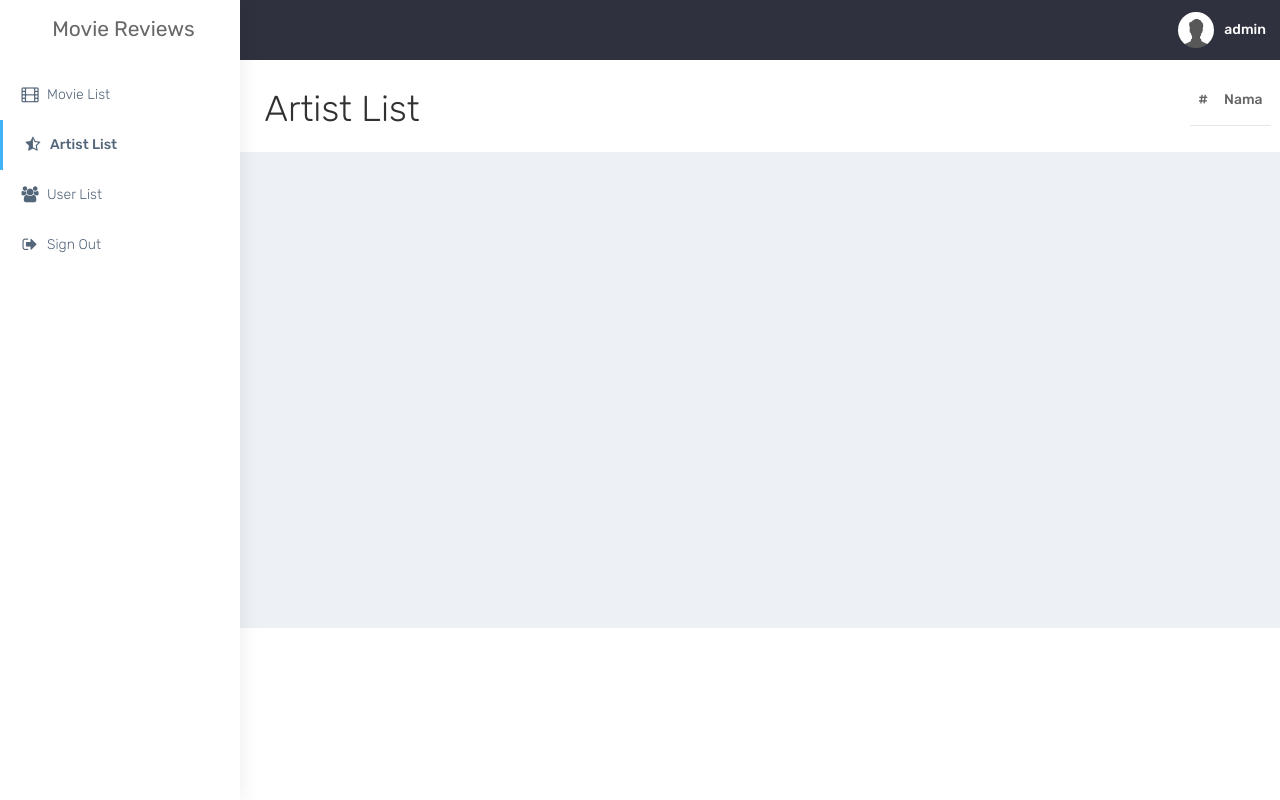
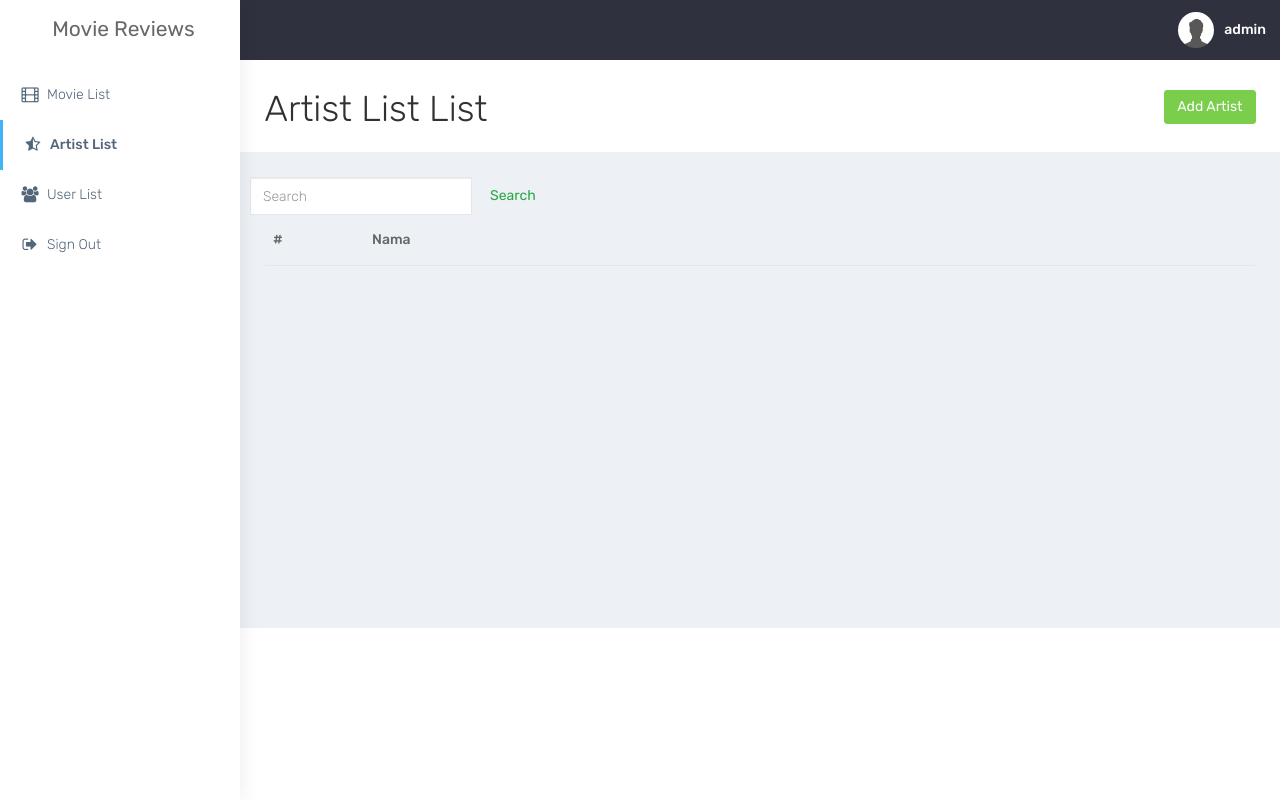
Before and after one commit to yunikechristina/proyeksoa, a PHP site: page /view/artist-admin.php in a window 1280 px wide. Run offline with PHP 8.4, Linux system fonts and the light colour scheme; a user stored in the database is signed in; lists and menus that the app fills with data are empty.

Commit message:
laporan SOA

```diff
--- a/movieSearcher/view/artist-admin.php
+++ b/movieSearcher/view/artist-admin.php
@@ -68,26 +68,36 @@
             </div>
     </div>
     <div id="page-wrapper">
-    	<div class="container-fluid">
-    		<div class="row row bg-title"><div class="col"><h1>Artist List</h1></div>
+        <div class="container-fluid">
+            <div class="row row bg-title">
+                <div class="col">
+                    <h1 style="display: inline-block;">Artist List List</h1>
+                    <button class="btn btn-success" style="margin-top: 15px; float: right;" data-toggle="modal" data-target="#add-movie-modal">Add Artist</button>
+                </div>
+            </div>
+            <div class="row">
+                <div class="form-inline">
+                    <input class="form-control mr-sm-2" id="search-movie-keyword" type="search" placeholder="Search" aria-label="Search">
+                    <button class="btn btn-outline-success my-2 my-sm-0" id="search-movie-submit">Search</button>
+                </div>
+        </div>
         <div class="row">
             <div class="col-sm-12">
                 <table class="table table-hover" id>
                     <thead>
                         <tr>
                             <th width="10%">#</th>
-                            <th width="80%">Nama</th>
+                            <th width="90%">Nama</th>
                         </tr>
                     </thead>
-                    <tbody id="artis-table">
+                    <tbody id="artist-table">
 
                     </tbody>
                 </table>
             </div>
         </div>
-    		</div>
-    	</div>
-	</div>
+
+    </div>
 
   <!-- ADD ARTIS MODAL -->
       <div class="modal fade" role="dialog" id="add-movie-modal" data-keyboard="false" data-backdrop="static">
```
Also changed, not shown: 1 other file.
